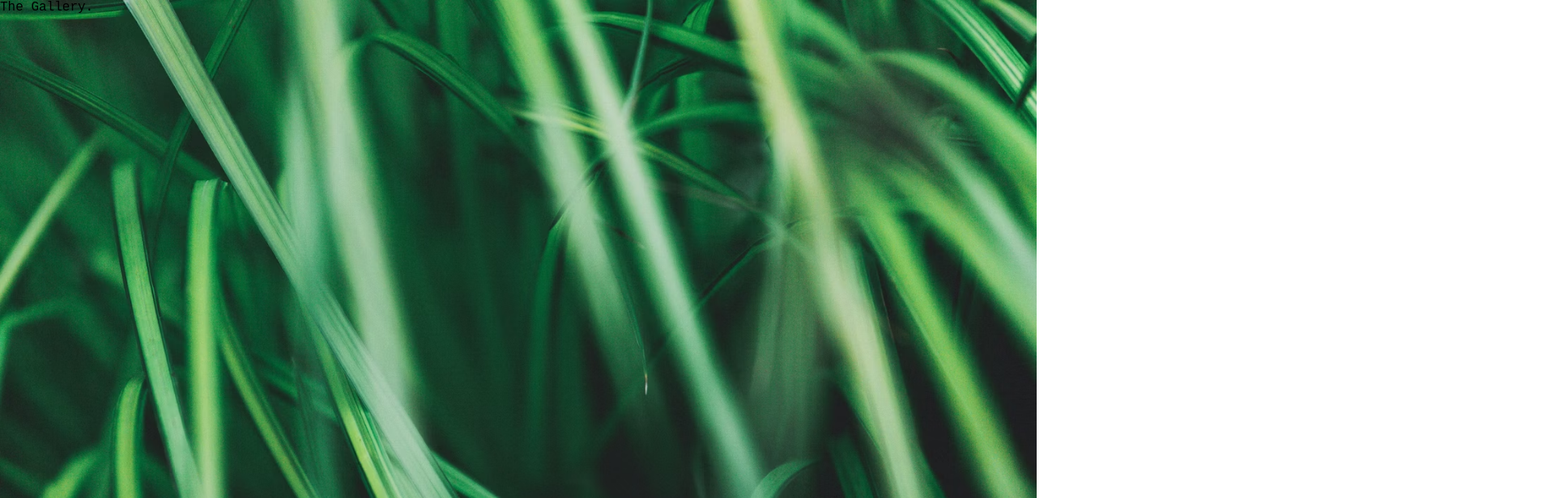
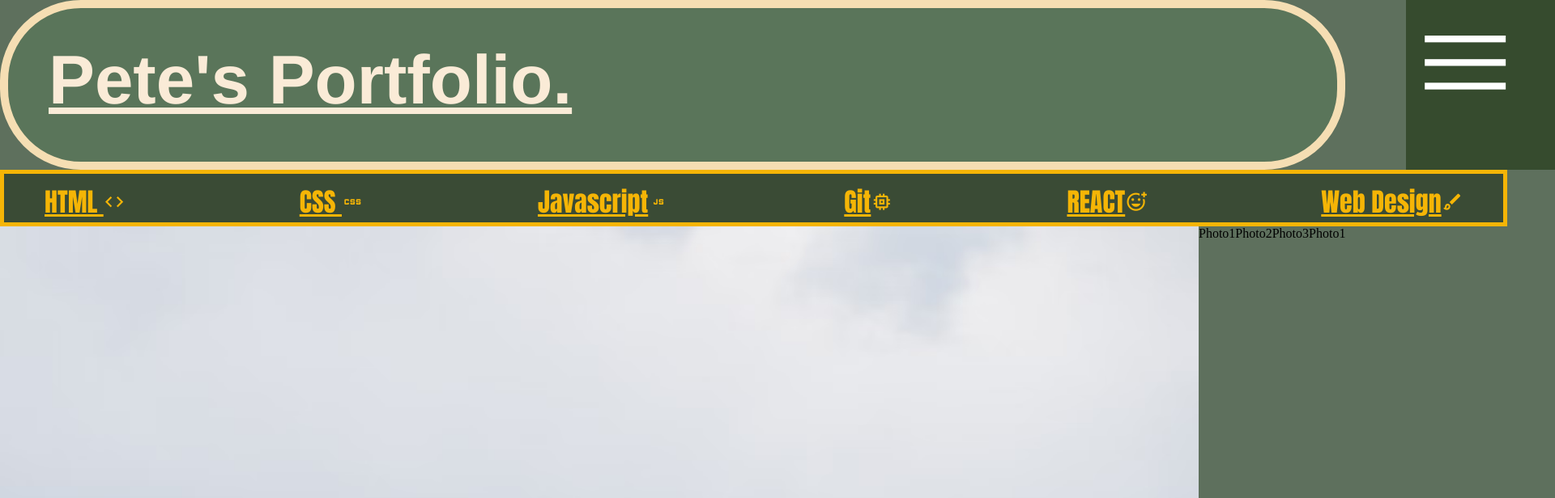
Before and after one commit to Wayfairer-S/Webpage-Portfolio, a plain HTML site: page gallery.html in a window 1280 px wide. Shown: the top 616 px of the page at 81% size, 1920 px wide, since content can reach past the window. Drawn offline with nearby package versions, Linux system fonts and the light colour scheme.

Commit message:
Added the skeleton of a portfolio page.

```diff
--- a/gallery.html
+++ b/gallery.html
@@ -4,11 +4,115 @@
     <meta charset="UTF-8">
     <meta http-equiv="X-UA-Compatible" content="IE=edge">
     <meta name="viewport" content="width=device-width, initial-scale=1.0">
-    <link rel="stylesheet" href="styles2.css"
+    <link rel="stylesheet" href="styles3.css">
+    <link rel="stylesheet" href="https://fonts.googleapis.com/css2?family=Material+Symbols+Outlined:opsz,wght,FILL,GRAD@20..48,100..700,0..1,-50..200" />
+    <style>
+      @import url('https://fonts.googleapis.com/css2?family=Roboto+Mono&display=swap');
+    </style>
+
+
     <title>The Gallery.</title>
 
 </head>
 <body>
 
+    <div class="main">
+
+
+        <div class="header">
+          <h1>Pete's Portfolio.</h1>
+        </div>
+
+        <div class="dropdown">
+          <button class="dropbtn">
+            <span class="material-symbols-outlined" style="font-size: 100pt;">
+            menu
+            </span>
+          </button>
+        <div class="dropdown-content">
+          <a href="index.html">Home</a>
+          <a href="contact.html">Contact</a>
+          <a href="gallery.html">Gallery</a>
+          <a href="portfolio.html">Portfolio</a>
+         </div>
+        </div>
+
+        <div class="navbar">
+
+          <span>HTML <span class="material-symbols-outlined" style="font-size: 20pt;">
+            code
+            </span>
+          </span>
+
+          <span>CSS <span class="material-symbols-outlined" style="font-size: 20pt;">
+            css
+            </span>
+          </span>
+
+
+          <span>Javascript<span class="material-symbols-outlined" style="font-size: 20pt;">
+            javascript
+            </span>
+          </span>
+
+          <span>Git<span class="material-symbols-outlined" style="font-size: 20pt;">
+            memory
+            </span>
+          </span>
+
+
+          <span>REACT<span class="material-symbols-outlined" style="font-size: 20pt;">
+            add_reaction
+            </span>
+          </span>
+
+          <span>Web Design<span class="material-symbols-outlined" style="font-size: 20pt;">
+            brush
+            </span>
+          </span>
+
+        </div>
+
+
+        <div class="photogallery">
+
+            <div class="gallery1">
+                <img src="imagesweb/coollake.avif" alt="Lake" style="width: 1480px;">
+            </div>
+
+
+
+            <div class="gallery2">
+                <img src="imagesweb/forestwide.avif" alt="Lake" style="width: 1480px;">
+
+            </div>
+
+            <div class="gallery3">
+                <img src="imagesweb/mistylake.avif" alt="Lake" style="width: 1480px;">
+            </div>
+
+            <div class="gallery4">
+                <img src="imagesweb/lake.avif" alt="Lake" style="width: 1480px;">
+            </div>
+        </div>
+
+
+        <div class="captionphotos">
+
+            <div class="caption1">Photo1</div>
+
+            <div class="caption2">Photo2</div>
+
+            <div class="caption3">Photo3</div>
+
+            <div class="caption1">Photo1</div>
+
+
+
+
+        </div>
+
+    </div>
+
 </body>
 </html>
--- /dev/null
+++ b/styles3.css
@@ -0,0 +1,182 @@
+* {
+    margin: 0%;
+}
+
+body {
+    background-color: #5e705d;
+}
+
+
+.main {
+    display: grid;
+    grid-template-areas:
+    "header header dropdown"
+    "navbar navbar navbar"
+    "gallery1  gallery1 desc1"
+    "gallery2  gallery2 desc2"
+    "gallery3  gallery3 desc3"
+    "gallery4  gallery4 desc4";
+    }
+
+
+    .header {
+      grid-area: header;
+      display: flex;
+      background-color:rgb(90, 117, 90);
+      height: 150px;
+      font-size: 32pt;
+      font-family: 'Franklin Gothic Medium', 'Arial Narrow', Arial, sans-serif;
+      color: antiquewhite;
+      padding-left: 50px;
+      padding-bottom: 0px;
+      padding-top: 40px;
+      text-decoration: underline;
+      border-radius: 100px;
+      border-style: solid;
+      border-width: 10px;
+      border-color: wheat;
+      animation: fadeIn 1.5s;
+    }
+
+
+    .dropdown {
+      position: relative;
+      display: inline-block;
+      justify-content: center;
+      align-items: center;
+      grid-area: dropdown;
+      background-color: rgb(54, 75, 46);
+      color: white;
+      padding-top: 10px;
+      width: 200px;
+      border-style: none;
+      justify-content: center;
+      align-items: center;
+      animation: fadeIn 1.5s;
+      left: 75px;
+    }
+
+    .dropbtn {
+      background-color: rgb(54, 75, 46);
+      color: white;
+      font-size: 16px;
+      border: none;
+      justify-self: right;
+      align-self: right;
+    }
+
+    /* The container <div> - needed to position the dropdown content */
+
+
+
+    /* Dropdown Content (Hidden by Default) */
+    .dropdown-content {
+      display: none;
+      position: absolute;
+      background-color: rgb(79, 97, 72);
+      min-width: 160px;
+      box-shadow: 0px 8px 16px 0px rgba(0,0,0,0.2);
+      z-index: 1;
+    }
+
+    /* Links inside the dropdown */
+    .dropdown-content a {
+      color: rgb(255, 255, 255);
+      padding: 50px 47px;
+      font-size: 20pt;
+      font-family: Impact, Haettenschweiler, 'Arial Narrow Bold', sans-serif;
+      text-decoration: underline;
+      display: block;
+    }
+
+    /* Change color of dropdown links on hover */
+    .dropdown-content a:hover {background-color: rgb(119, 136, 112)}
+
+    /* Show the dropdown menu on hover */
+    .dropdown:hover .dropdown-content {display: block;}
+
+    /* Change the background color of the dropdown button when the dropdown content is shown */
+    .dropdown:hover .dropbtn {background-color: rgb(54, 75, 46);}
+
+    .navbar {
+      display: flex;
+      grid-area: navbar;
+      color: rgb(245, 181, 6);
+      background-color: rgb(58, 75, 53);
+      font-size: 24pt;
+      font-family: Impact, Haettenschweiler, 'Arial Narrow Bold', sans-serif;
+      height: 50px;
+      justify-content: space-between;
+      overflow: auto;
+      padding-left: 50px;
+      padding-right: 50px;
+      padding-top: 10px;
+      border-style: solid;
+      border-width: 5px;
+      text-decoration: underline;
+      animation: fadeIn 1s;
+
+    }
+
+
+    .photogallery {
+        display: flexbox;
+        justify-content: space-between;
+    }
+
+    .gallery1 {
+        display: flex;
+        grid-area: gallery1;
+        padding-bottom: 100px;
+
+    }
+
+    .gallery2 {
+        display: flex;
+        grid-area: gallery2;
+        padding-bottom: 100px;
+
+    }
+
+    .gallery3 {
+        display: flex;
+        grid-area: gallery3;
+        padding-bottom: 100px;
+    }
+
+    .gallery4 {
+        display: flexbox;
+        grid-area: gallery4;
+    }
+
+
+
+
+
+.captionphotos {
+    display: flex;
+    justify-content: space-evenly;
+    align-content: space-between ;
+
+}
+
+
+.caption1 {
+    grid-area: desc1;
+    display: flex;
+}
+
+.caption2 {
+    grid-area: desc2;
+    display: flex;
+}
+
+.caption3 {
+    grid-area: desc3;
+    display: flex;
+}
+
+.caption4 {
+    grid-area: desc4;
+    display: flex;
+}
```
Also changed, not shown: contact.html (+3 -3 lines).
